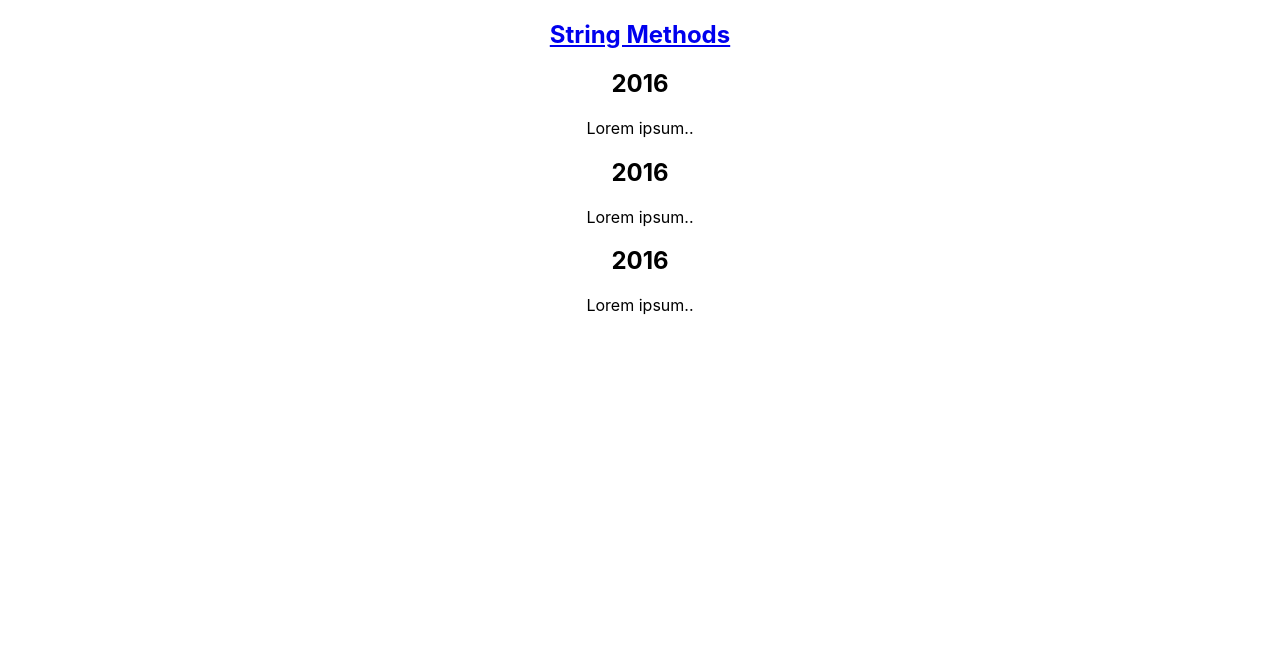
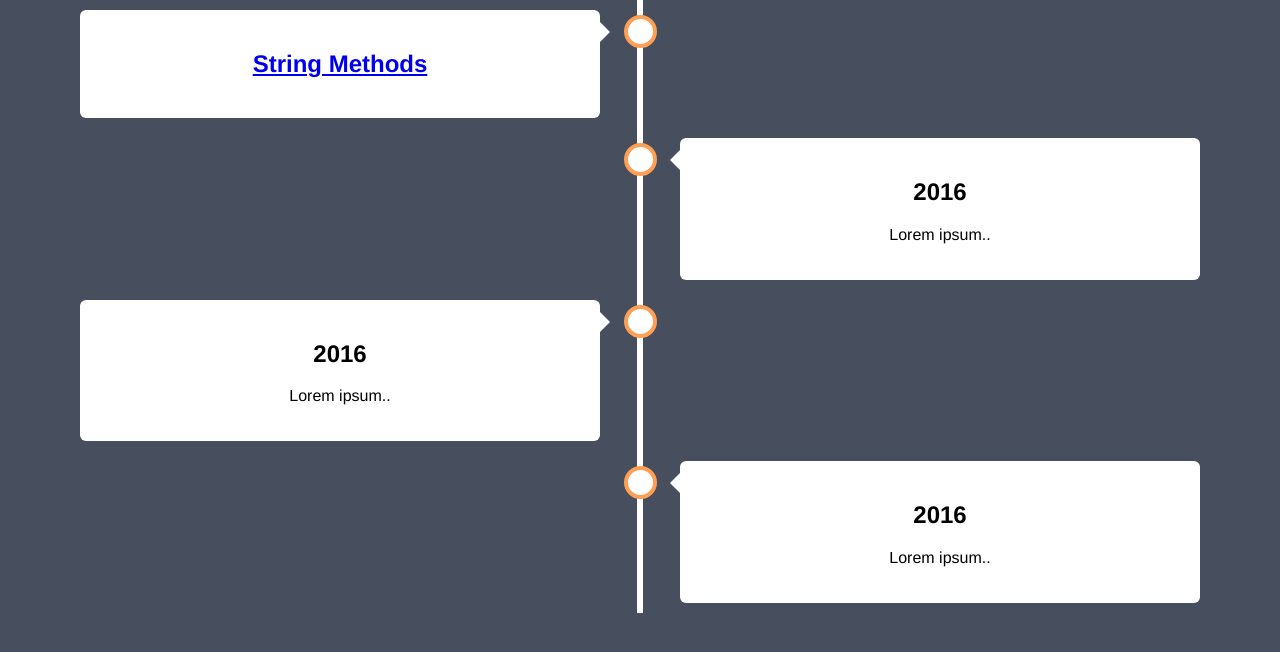
Before and after one commit to akslucky619/javaScript-methods-project, a React (Create React App) app: page / in a window 1280 px wide. Shown: the top 652 px of the page. Built offline with nearby package versions, Linux system fonts and the light colour scheme.

Commit message:
fix css styling

```diff
--- a/src/Home.js
+++ b/src/Home.js
@@ -1,5 +1,6 @@
 import React from "react";
 import { Link } from "react-router-dom";
+import "./Main.css"
 
 export default function Home() {
   return (
--- a/src/Main.css
+++ b/src/Main.css
@@ -52,14 +52,23 @@
   }
 
   /* Place the container to the left */
-  .left {
+  /* .left {
+    left: 0;
+  } */
+  .container:nth-child(odd){
     left: 0;
   }
 
+
+
   /* Place the container to the right */
-  .right {
+  /* .right {
+    left: 50%;
+  } */
+  .container:nth-child(even){
     left: 50%;
   }
+
 
   /* Add arrows to the left container (pointing right) */
   .left::before {
```
